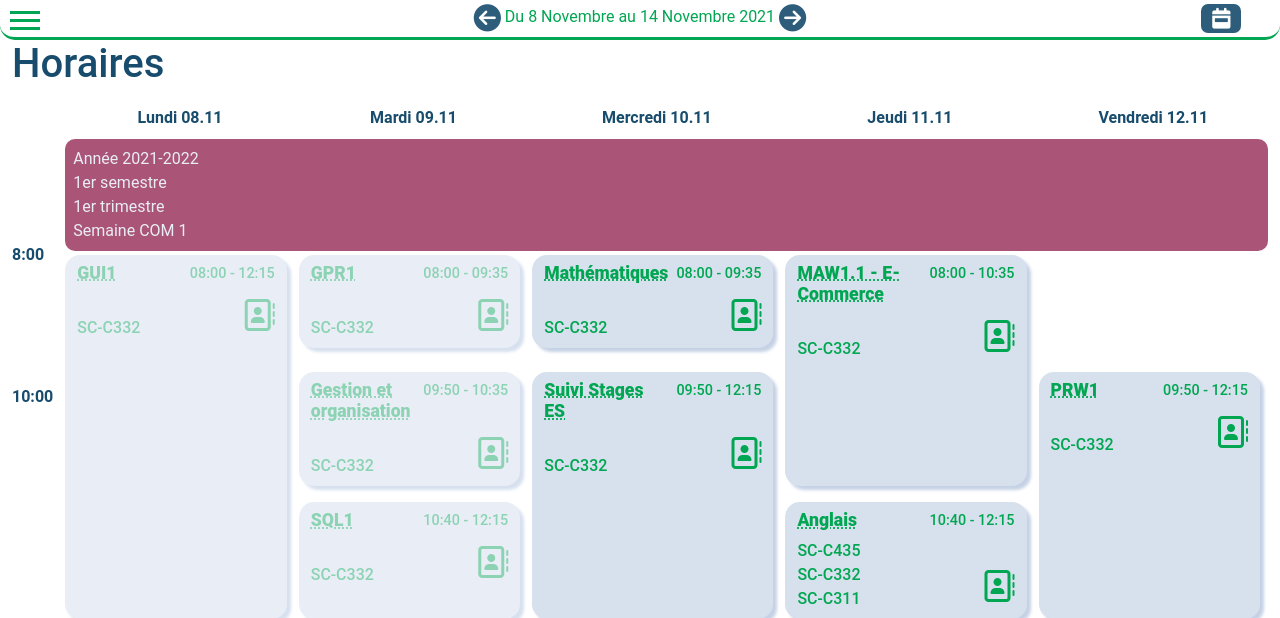
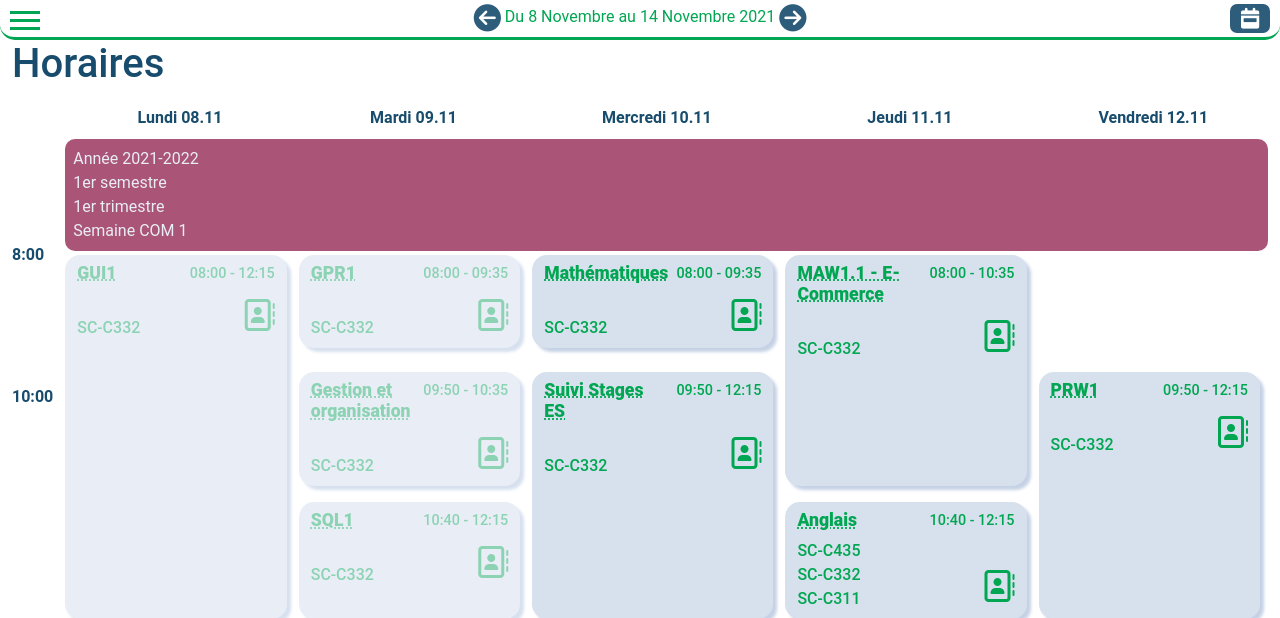
Before and after one commit to YannickBaudraz/Intranet-GUI1, a PHP site: page /?action=showCalender&calendar-mode=week in a window 1280 px wide. Shown: the top 618 px of the page. Run offline with PHP 8.4, Linux system fonts and the light colour scheme; some libraries are stand-ins or nearby versions.

Commit message:
Fix menu content height and calendar icon position

```diff
--- a/templates/styles/CSS/global.css
+++ b/templates/styles/CSS/global.css
@@ -14,15 +14,14 @@ body {
 #menu {
   position: fixed;
   top: 0;
-  border-bottom: 3px solid #00A651;
+  border-bottom: 3px solid #00a651;
   width: 100%;
-  max-width: device-with;
   height: 40px;
   border-bottom-right-radius: 15px;
   border-bottom-left-radius: 15px;
   display: flex;
   align-items: center;
-  justify-content: space-around;
+  justify-content: space-between;
   padding-right: 10px;
   padding-left: 10px;
   background-color: inherit;
@@ -162,7 +161,6 @@ body {
   padding: 0 20px 20px;
 }
 #nav-content ul {
-  height: 100%;
   display: flex;
   flex-direction: column;
   list-style: none;
--- a/templates/styles/SCSS/_menu.scss
+++ b/templates/styles/SCSS/_menu.scss
@@ -4,13 +4,12 @@
   top: 0;
   border-bottom: 3px solid $light-green;
   width: 100%;
-  max-width: device-with;
   height: 40px;
   border-bottom-right-radius: 15px;
   border-bottom-left-radius: 15px;
   display: flex;
   align-items: center;
-  justify-content: space-around;
+  justify-content: space-between;
   padding-right: 10px;
   padding-left: 10px;
   background-color: inherit;
@@ -181,11 +180,9 @@
 
 
   ul {
-    height: 100%;
     display: flex;
     flex-direction: column;
     list-style: none;
-
   }
 
   li {
```
